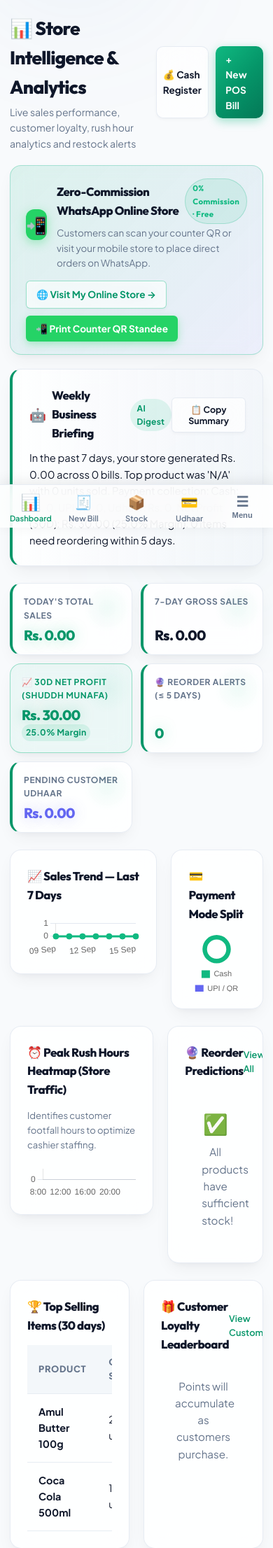
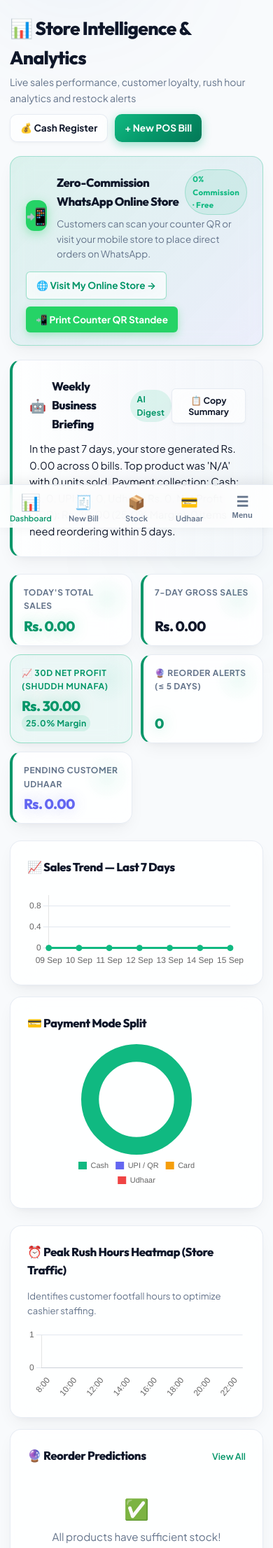
Before and after one commit to krishnapatidar2805/smart-dukaan, a Django app: page /store/ in a window 390 px wide. Shown: the part 90-2302 px from the top of the page at 70% size. Run offline with Django 5.2, Linux system fonts and the light colour scheme; a user stored in the database is signed in; data comes from the database, SQL or seed files in the repository; data that the repository does not hold is empty.

Commit message:
Fix complete mobile responsiveness

```diff
--- a/static/css/style.css
+++ b/static/css/style.css
@@ -412,6 +412,23 @@ a {
   display: grid;
   grid-template-columns: repeat(auto-fit, minmax(220px, 1fr));
   gap: 18px;
+  margin-bottom: 24px;
+}
+
+/* Responsive Dashboard Rows */
+.dashboard-grid-2col {
+  display: grid;
+  grid-template-columns: 1.5fr 1fr;
+  gap: 20px;
+  align-items: start;
+  margin-bottom: 24px;
+}
+
+.dashboard-grid-equal {
+  display: grid;
+  grid-template-columns: 1fr 1fr;
+  gap: 20px;
+  align-items: start;
   margin-bottom: 24px;
 }
 
@@ -1147,6 +1164,12 @@ tr:hover td {
   }
 
   /* Responsive Grids & Layouts */
+  .dashboard-grid-2col,
+  .dashboard-grid-equal {
+    grid-template-columns: 1fr !important;
+    gap: 16px !important;
+  }
+
   .billing-grid {
     grid-template-columns: 1fr !important;
   }
--- a/templates/base.html
+++ b/templates/base.html
@@ -8,7 +8,7 @@
   <link rel="preconnect" href="https://fonts.googleapis.com">
   <link rel="preconnect" href="https://fonts.gstatic.com" crossorigin>
   <link href="https://fonts.googleapis.com/css2?family=Plus+Jakarta+Sans:wght@400;500;600;700;800&family=Inter:wght@400;500;600;700&display=swap" rel="stylesheet">
-  <link rel="stylesheet" href="{% static 'css/style.css' %}?v=5">
+  <link rel="stylesheet" href="{% static 'css/style.css' %}?v=6">
   <script>
     (function() {
       var saved = localStorage.getItem("dukaan-theme") || "light";
--- a/templates/dashboard/home.html
+++ b/templates/dashboard/home.html
@@ -2,12 +2,12 @@
 {% load static %}
 {% block title %}Dashboard & Analytics · Smart Dukaan{% endblock %}
 {% block content %}
-<div style="display:flex; justify-content:space-between; align-items:center; margin-bottom:20px;">
+<div style="display:flex; justify-content:space-between; align-items:center; flex-wrap:wrap; gap:12px; margin-bottom:20px;">
   <div>
     <h2>📊 Store Intelligence & Analytics</h2>
     <div style="color:var(--text-muted); font-size:0.88rem; margin-top:2px;">Live sales performance, customer loyalty, rush hour analytics and restock alerts</div>
   </div>
-  <div style="display:flex; gap:10px;">
+  <div style="display:flex; gap:10px; flex-wrap:wrap;">
     <a href="{% url 'billing:cash_register' %}" class="btn">💰 Cash Register</a>
     <a href="{% url 'billing:bill_create' %}" class="btn btn-primary">+ New POS Bill</a>
   </div>
@@ -88,7 +88,7 @@
 </div>
 
 <!-- Row 1: Sales Trend + Payment Mode Split Doughnut -->
-<div style="display:grid; grid-template-columns:1.6fr 1fr; gap:20px; align-items:start; margin-bottom:24px;">
+<div class="dashboard-grid-2col">
   <div class="card">
     <h3 style="margin-top:0; font-size:1.05rem; margin-bottom:16px;">📈 Sales Trend — Last 7 Days</h3>
     <canvas id="salesChart" height="110"></canvas>
@@ -103,7 +103,7 @@
 </div>
 
 <!-- Row 2: Hourly Rush Hour Heatmap + Reorder Predictions -->
-<div style="display:grid; grid-template-columns:1.5fr 1fr; gap:20px; align-items:start; margin-bottom:24px;">
+<div class="dashboard-grid-2col">
   <div class="card">
     <h3 style="margin-top:0; font-size:1.05rem; margin-bottom:12px;">⏰ Peak Rush Hours Heatmap (Store Traffic)</h3>
     <div style="font-size:0.82rem; color:var(--text-muted); margin-bottom:14px;">Identifies customer footfall hours to optimize cashier staffing.</div>
@@ -145,7 +145,7 @@
 </div>
 
 <!-- Row 3: Top Selling Items + Loyalty Leaderboard -->
-<div style="display:grid; grid-template-columns:1fr 1fr; gap:20px;">
+<div class="dashboard-grid-equal">
   <div class="card">
     <h3 style="margin-top:0; font-size:1.05rem; margin-bottom:14px;">🏆 Top Selling Items (30 days)</h3>
     {% if top_items %}
@@ -190,8 +190,8 @@
   </div>
 </div>
 
-<!-- Row 3: Most Profitable Items & Near-Expiry Stock Radar -->
-<div style="display:grid; grid-template-columns:1fr 1fr; gap:20px; align-items:start; margin-bottom:24px;">
+<!-- Row 4: Most Profitable Items & Near-Expiry Stock Radar -->
+<div class="dashboard-grid-equal">
   <div class="card">
     <div style="display:flex; justify-content:space-between; align-items:center; margin-bottom:14px;">
       <h3 style="margin:0; font-size:1.05rem;">💰 Top Profitable Items (Highest Margin)</h3>
```
Also changed, not shown: smart_dukaan/settings.py (+20 -7 lines).
